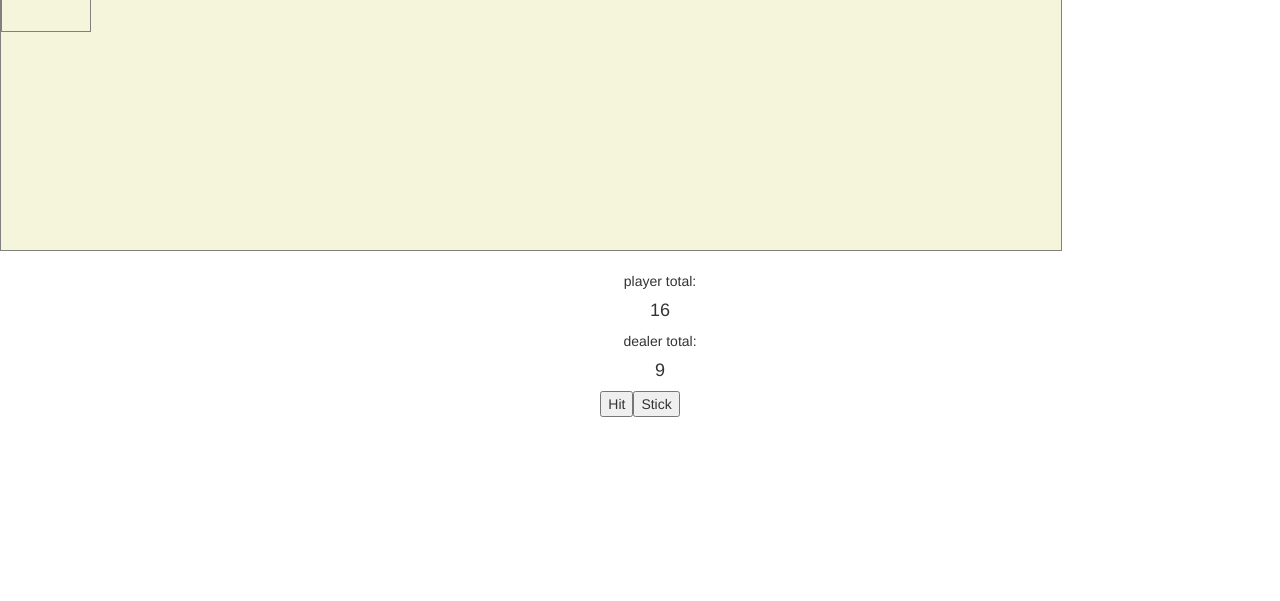
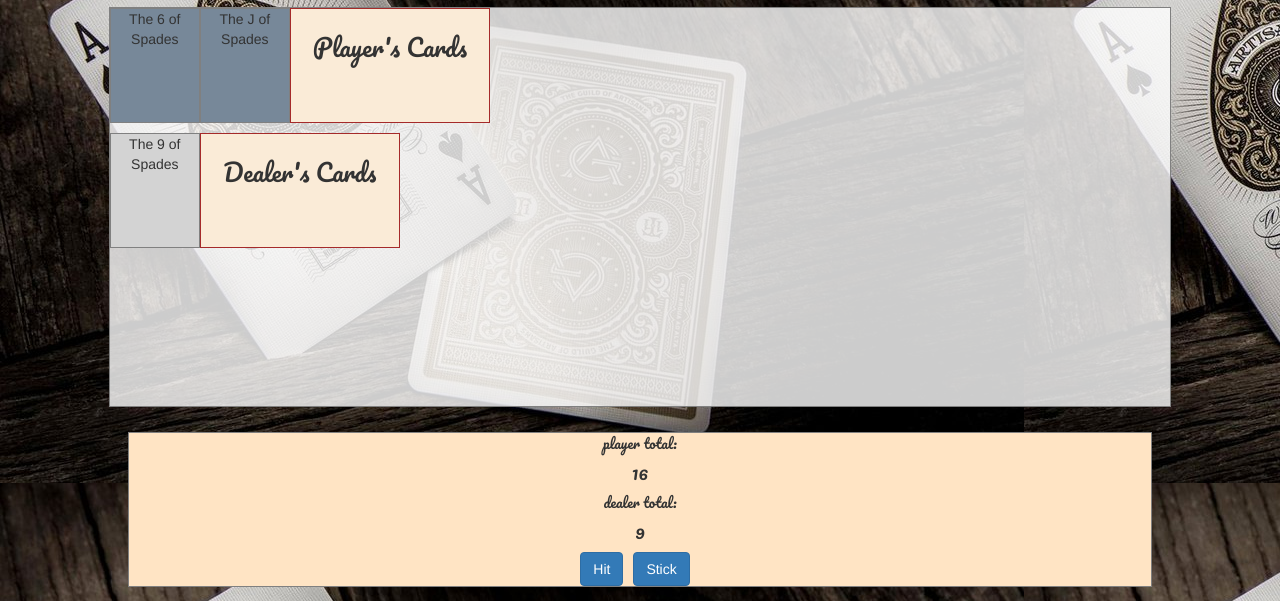
Before and after one commit to Aid19801/blackjack, a website: page index.html in a window 1280 px wide. Shown: the part 199-800 px from the top of the page. Drawn offline with nearby package versions, Linux system fonts and the light colour scheme.

Commit message:
working game with background & styling

```diff
--- a/index.html
+++ b/index.html
@@ -13,10 +13,13 @@
 </head>
     <script src="app.js"></script>
     <body onload="loadGame();">
+        <h1 class="game-title">Blackjack</h1>
         <h1 id="result"></h1>
-        <ul class="totals-ul">
-            <li>player total: <h4 id="player-total">0</h4></li>
-            <li>dealer total: <h4 id="dealer-total">0</h4></li>
-        </ul>
+        <div class="totals-section">
+            <ul class="totals-ul">
+                <li>player total: <h4 id="player-total">0</h4></li>
+                <li>dealer total: <h4 id="dealer-total">0</h4></li>
+            </ul>
+        </div>
     </body>
 </html>
--- a/public/app.js
+++ b/public/app.js
@@ -1,12 +1,17 @@
 
+// cards
 const suits = ['Hearts', 'Spades', 'Clubs', 'Diamonds'];
 const values = ['A', 2, 3, 4, 5, 6, 7, 8, 9, 10, 'J', 'Q', 'K'];
 let deck = [];
 let playerHand = [];
 let dealerHand = [];
+
+// scores
 let playerTotal = 0;
 let dealerTotal = 0;
 let max = 21;
+
+// setting out UI variables.
 let playerRow, dealerRow;
 
 // GAME ACTIONS
@@ -22,40 +27,39 @@ var myGameArea = {
     start: function() {
         this.canvas.width = 680;
         this.canvas.height = 1570;
-        this.canvas.className += 'game-canvas';
-        this.canvas.id += 'game-div';
-        document.body.insertBefore(this.canvas, document.body.childNodes[0]);
+        this.canvas.className = 'game-canvas';
+        this.canvas.id = 'game-div';
+        document.body.insertBefore(this.canvas, document.body.childNodes[2]);
         createButtons(['Hit', 'Stick']);
 
+        console.log('child nodes: ', document.body.childNodes);
 
         let gameDiv = document.getElementById('game-div');
-
         let gameContainer = document.createElement('div');
-        gameContainer.className += 'container';
+        gameContainer.className = 'container';
 
         playerRow = document.createElement('div');
-        playerRow.className += "row player-row";
+        playerRow.className = "row player-row";
         gameContainer.appendChild(playerRow);
         gameDiv.appendChild(gameContainer);
 
         dealerRow = document.createElement('div');
-        dealerRow.className += "row dealer-row";
+        dealerRow.className = "row dealer-row";
         gameContainer.appendChild(dealerRow);
     },
-    end: function() {
-        console.log('end of game');
-    }
 }
 
 // setup buttons
 const createButtons = arr => {
-    arr.map(each => {
+    return arr.map(each => {
         let btn = document.createElement('button');
-        btn.className += `${each.toLowerCase()}-btn`;
+        btn.className = `${each.toLowerCase()}-btn btn btn-primary`;
         btn.setAttribute('id', `${each.toLowerCase()}-id`);
         btn.setAttribute('onclick', `${each.toLowerCase()}Me();`)
         btn.innerHTML = each;
-        return document.body.appendChild(btn);
+
+        let totalsSection = document.querySelector('.totals-section');
+        totalsSection.appendChild(btn);
     });
 }
 
@@ -85,6 +89,7 @@ function pickACard(arr) {
     }
     return pickedCard;
 }
+
 // map card names to values & update player totals
 function updateBothPlayerTotals(arr1, arr2) {
 
@@ -130,8 +135,6 @@ function updateBothPlayerTotals(arr1, arr2) {
     });
     document.getElementById('player-total').innerHTML = playerTotal;
     document.getElementById('dealer-total').innerHTML = dealerTotal;
-    console.log('playerTotal: ', playerTotal);
-    console.log('dealerTotal: ', dealerTotal);
 }
 
 // deals the first hand (2 cards to player, 1 to dealer)
@@ -141,6 +144,7 @@ function dealFirstHand() {
     playerHand.push(pickACard(deck));
     return;
 }
+
 // populates a new div for every card that's been dealt
 function populateCards() {
 
@@ -157,8 +161,17 @@ function populateCards() {
         newCardDiv.innerHTML = `The ${each.name}`;
         newCardDiv.className += 'col-xs-3 dealer-card';
         dealerRow.appendChild(newCardDiv);
-    })
+    });
 
+    let playerTitle = document.createElement('h3');
+    playerTitle.innerHTML = 'Player\'s Cards';
+    playerTitle.className = 'col-xs-3 playerTitle';
+    playerRow.appendChild(playerTitle);
+
+    let dealerTitle = document.createElement('h3');
+    dealerTitle.innerHTML = 'Dealer\'s Cards';
+    dealerTitle.className = 'col-xs-3 dealerTitle';
+    dealerRow.appendChild(dealerTitle);
 }
 
 // if total is zero, deal 2 cards for player/1 for dealer & setup the cards on screen
@@ -277,3 +290,8 @@ function hasLostAndRefresh(playerOrDealer, playerOrDealerTotal) {
     alert(`${playerOrDealer} is BUST with a score of ${playerOrDealerTotal}!`);
     return location.reload();
 }
+
+
+function* myGen() {
+
+}
--- a/public/styles.css
+++ b/public/styles.css
@@ -1,11 +1,28 @@
+@import url('https://fonts.googleapis.com/css?family=Dosis');
+@import url('https://fonts.googleapis.com/css?family=Pacifico');
+
+
+body {
+    background-image: url('cards.jpg');
+}
+.game-title {
+    font-family: 'Dosis', monospace;
+    margin-bottom: 30px;
+    font-size: 12vh;
+    color: white;
+}
+
 .game-canvas {
     border: 1px solid grey;
-    background-color: beige;
+    background-color: rgba(255, 255, 255, 0.8);
+    display: inline-block;
 }
 
 .totals-ul {
     list-style-type: none;
     display: block;
+    font-family: 'Pacifico', monospace;
+    padding-left: 0;
 }
 
 #game-div {
@@ -15,12 +32,60 @@
 
 .dealer-card  {
     border: 1px solid grey;
-    height: 90px;
+    background-color: lightgrey;
+    height: 115px;
     width: 90px;
+    animation-name: fadein;
+    animation-duration: 1s;
 }
 
 .player-card {
     border: 1px solid grey;
-    height: 90px;
+    background-color: lightslategray;
+    height: 115px;
     width: 90px;
+    animation-name: fadein;
+    animation-duration: 1s;
 }
+
+.dealerTitle {
+    border: 1px solid grey;
+    background-color: antiquewhite;
+    height: 115px;
+    width: 200px;
+    animation-name: fadein;
+    animation-duration: 1s;
+    margin-top: 0;
+    padding-top: 25px;
+    border: 1px solid brown;
+    font-family: 'Pacifico', cursive;
+}
+
+.playerTitle {
+    border: 1px solid grey;
+    background-color: antiquewhite;
+    height: 115px;
+    width: 200px;
+    animation-name: fadein;
+    animation-duration: 1s;
+    margin-top: 0;
+    padding-top: 25px;
+    border: 1px solid brown;
+    font-family: 'Pacifico', cursive;
+}
+
+.totals-section {
+    border: 1px solid grey;
+    background-color: bisque;
+    width: 80%;
+    display: inline-block;
+}
+
+button {
+    margin-right: 10px;
+}
+
+@keyframes fadein {
+    from { opacity: 0; }
+    to { opacity: 1; }
+}
```
Also changed, not shown: public/cards.jpg (added).
